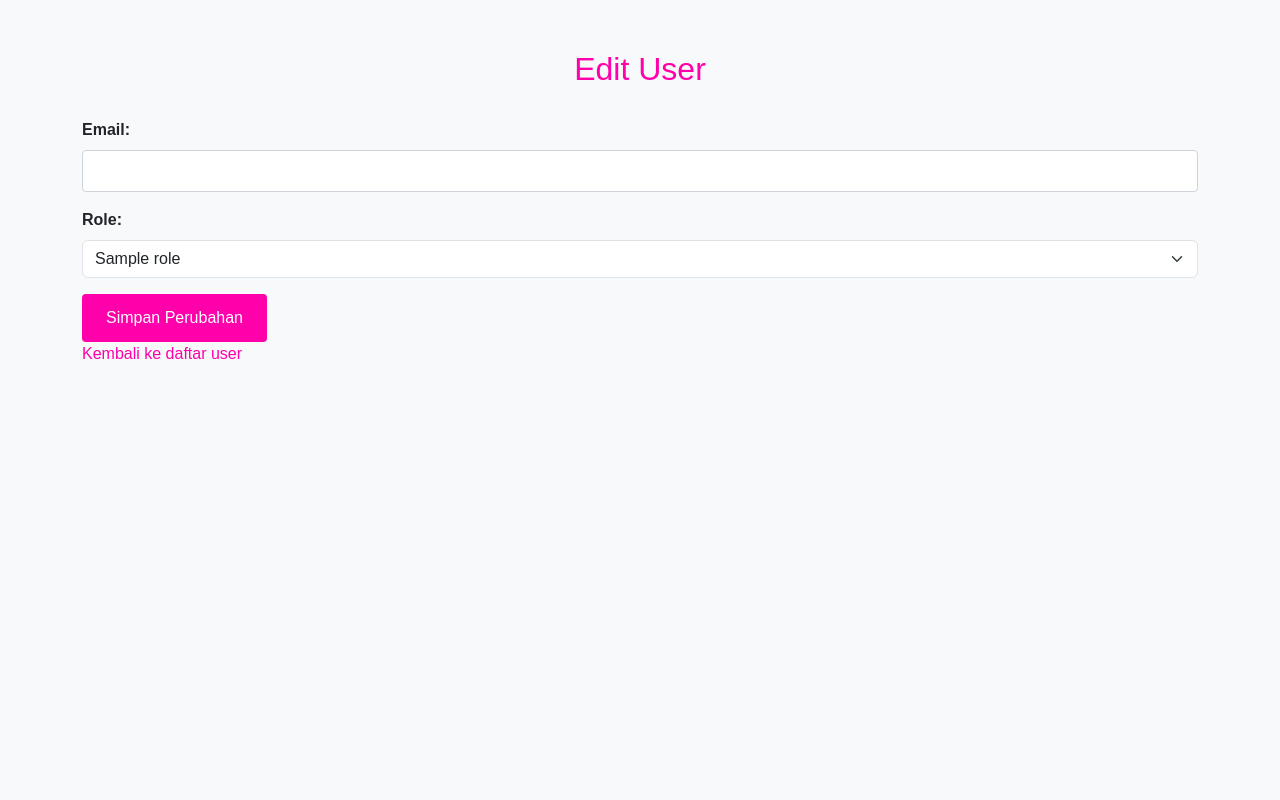
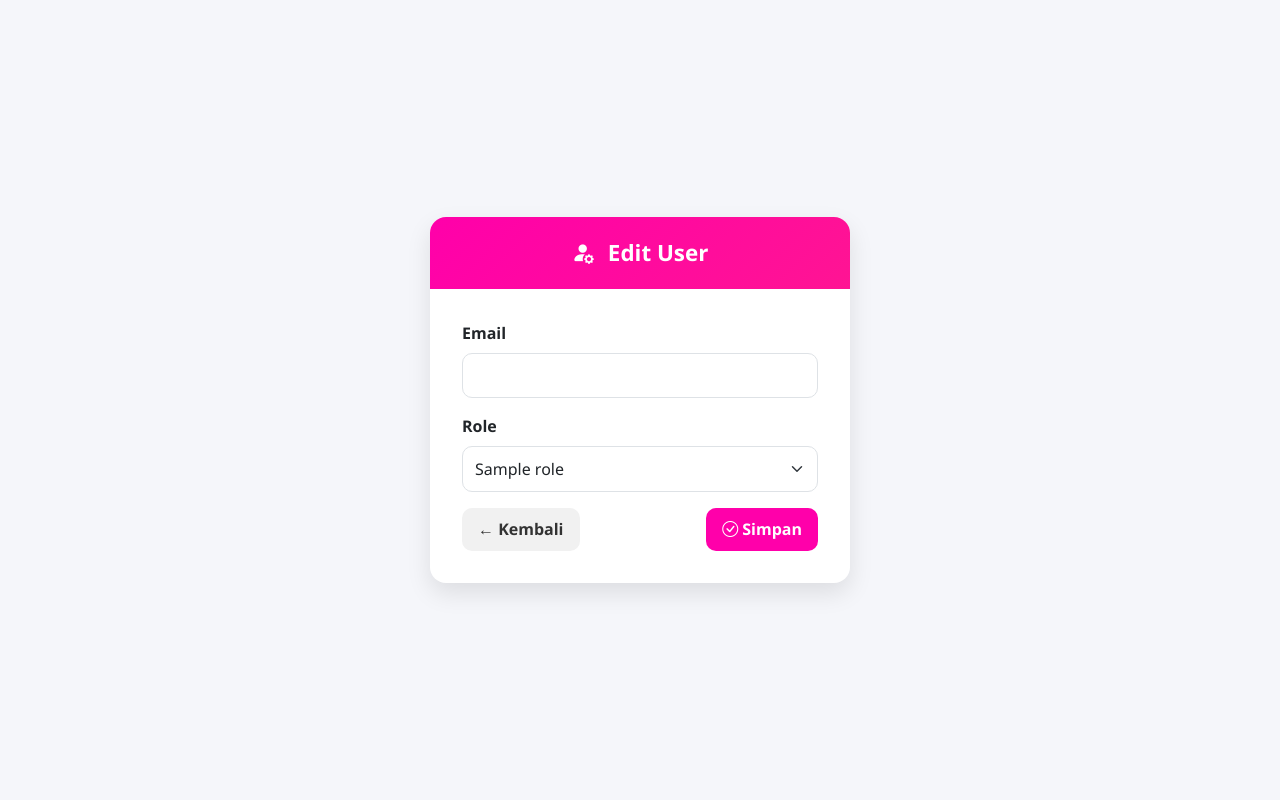
Before and after one commit to ArifbillahKamil/RBAC-Project, a Python web app: template templates/edit_user.html in a window 1280 px wide. Run offline with Jinja, Linux system fonts and the light colour scheme; the template is opened without the code that fills it: most values are stand-ins (such as "Sample title", 1, 10 or a date in 2020).

Commit message:
perubahannn edit user

```diff
--- a/templates/edit_user.html
+++ b/templates/edit_user.html
@@ -1,82 +1,101 @@
 <!DOCTYPE html>
 <html lang="en">
 <head>
-    <meta charset="UTF-8">
-    <meta name="viewport" content="width=device-width, initial-scale=1.0">
+  <meta charset="UTF-8" />
+  <meta name="viewport" content="width=device-width, initial-scale=1.0"/>
   <title>Edit User</title>
-    <link href="https://cdn.jsdelivr.net/npm/bootstrap@5.3.0/dist/css/bootstrap.min.css" rel="stylesheet">
+  <link href="https://cdn.jsdelivr.net/npm/bootstrap@5.3.0/dist/css/bootstrap.min.css" rel="stylesheet"/>
+  <link href="https://cdn.jsdelivr.net/npm/bootstrap-icons@1.10.5/font/bootstrap-icons.css" rel="stylesheet">
   <style>
-        /* Warna tema utama */
-        :root {
-            --primary-color: #ff00aa;
+    body {
+      background-color: #f5f6fa;
+      font-family: 'Segoe UI', sans-serif;
+      display: flex;
+      justify-content: center;
+      align-items: center;
+      height: 100vh;
     }
 
-        body {
-            font-family: Arial, sans-serif;
-            background-color: #f8f9fa;
+    .edit-card {
+      background-color: white;
+      border-radius: 16px;
+      box-shadow: 0 10px 25px rgba(0, 0, 0, 0.1);
+      width: 100%;
+      max-width: 420px;
+      overflow: hidden;
     }
 
-        .container {
-            margin-top: 50px;
+    .edit-card-header {
+      background: linear-gradient(135deg, #ff00aa, #ff1493);
+      color: white;
+      text-align: center;
+      padding: 1.2rem;
+      font-weight: bold;
+      font-size: 1.4rem;
     }
 
-        h2 {
-            color: var(--primary-color);
-            text-align: center;
-            margin-bottom: 30px;
+    .edit-card-header i {
+      margin-right: 8px;
     }
 
-        label {
-            font-weight: bold;
-            margin-bottom: 0.5rem;
-            display: block;
+    .edit-card-body {
+      padding: 2rem;
     }
 
-        input[type="email"],
-        select {
-            width: 100%;
-            padding: 0.5rem;
-            margin-bottom: 1rem;
-            border: 1px solid #ced4da;
-            border-radius: 0.25rem;
+    .form-label {
+      font-weight: 600;
+      margin-bottom: 0.5rem;
     }
 
-        button[type="submit"] {
-            background-color: var(--primary-color);
-            color: white;
-            padding: 0.75rem 1.5rem;
-            border: none;
-            border-radius: 0.25rem;
-            cursor: pointer;
-            transition: background-color 0.3s ease;
+    .form-control,
+    .form-select {
+      border-radius: 10px;
+      padding: 0.6rem 0.75rem;
+      margin-bottom: 1rem;
     }
 
-        button[type="submit"]:hover {
+    .btn-custom {
+      border: none;
+      border-radius: 10px;
+      font-weight: 600;
+      padding: 0.6rem 1rem;
+      transition: 0.3s ease;
+    }
+
+    .btn-save {
+      background-color: #ff00aa;
+      color: white;
+    }
+
+    .btn-save:hover {
       background-color: #cc0088;
     }
 
-        a {
-            color: var(--primary-color);
-            text-decoration: none;
+    .btn-back {
+      background-color: #f1f1f1;
+      color: #333;
     }
 
-        a:hover {
-            text-decoration: underline;
+    .btn-back:hover {
+      background-color: #e0e0e0;
     }
   </style>
 </head>
 <body>
-    <div class="container">
-        <h2>Edit User</h2>
+  <div class="edit-card">
+    <div class="edit-card-header">
+      <i class="bi bi-person-fill-gear"></i> Edit User
+    </div>
+    <div class="edit-card-body">
       <form method="POST">
         <div class="mb-3">
-                <label for="email" class="form-label">Email:</label>
-                <input type="email" class="form-control" id="email" name="email" value="{{ user.email }}" required>
+          <label for="email" class="form-label">Email</label>
+          <input type="email" id="email" name="email" class="form-control" value="{{ user.email }}" required>
         </div>
 
         <div class="mb-3">
-                <label for="role_id" class="form-label">Role:</label>
-                <select class="form-select" id="role_id" name="role_id" required>
+          <label for="role_id" class="form-label">Role</label>
+          <select id="role_id" name="role_id" class="form-select" required>
             {% for role in roles %}
               <option value="{{ role.id }}" {% if role.id == user.role_id %}selected{% endif %}>
                 {{ role.name }}
@@ -85,9 +104,16 @@
           </select>
         </div>
 
-            <button type="submit" class="btn btn-primary">Simpan Perubahan</button>
+        <div class="d-flex justify-content-between">
+          <a href="{{ url_for('main.manage_users') }}" class="btn btn-back btn-custom">
+            ← Kembali
+          </a>
+          <button type="submit" class="btn btn-save btn-custom">
+            <i class="bi bi-check-circle"></i> Simpan
+          </button>
+        </div>
       </form>
-        <a href="{{ url_for('main.manage_users') }}">Kembali ke daftar user</a>
+    </div>
   </div>
 
   <script src="https://cdn.jsdelivr.net/npm/bootstrap@5.3.0/dist/js/bootstrap.bundle.min.js"></script>
```
Lines whose indentation alone changed are shown as unchanged.
